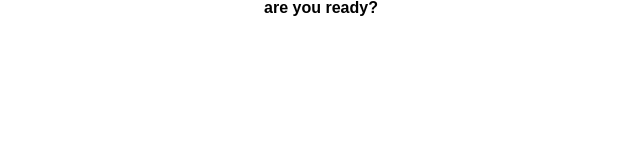
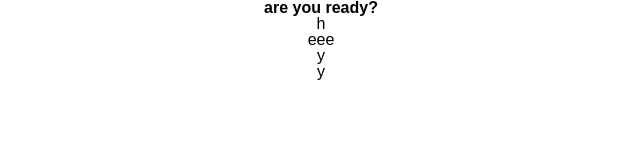
Before and after one commit to halversonm/code-quiz, a plain HTML site: page index.html in a window 1280 px wide. Shown: the full height of the page, 319-959 px from the left. Drawn offline with Linux system fonts and the light colour scheme.

```diff
--- a/assets/css/reset.css
+++ b/assets/css/reset.css
@@ -24,6 +24,6 @@
     font-family: inherit;
   }
 
-  ol, ul {
+  /* ol, ul {
     list-style: none;
-  }
+  } */
--- a/index.html
+++ b/index.html
@@ -14,10 +14,10 @@
             <h1 class="question">are you ready?</h1>
             <p></p>
             <ol>
-                <li></li>
-                <li></li>
-                <li></li>
-                <li></li>
+                <li>h</li>
+                <li>eee</li>
+                <li>y</li>
+                <li>y</li>
             </ol>
 
         </div>
```
Also changed, not shown: highscores.html (added, +25 -0 lines).
